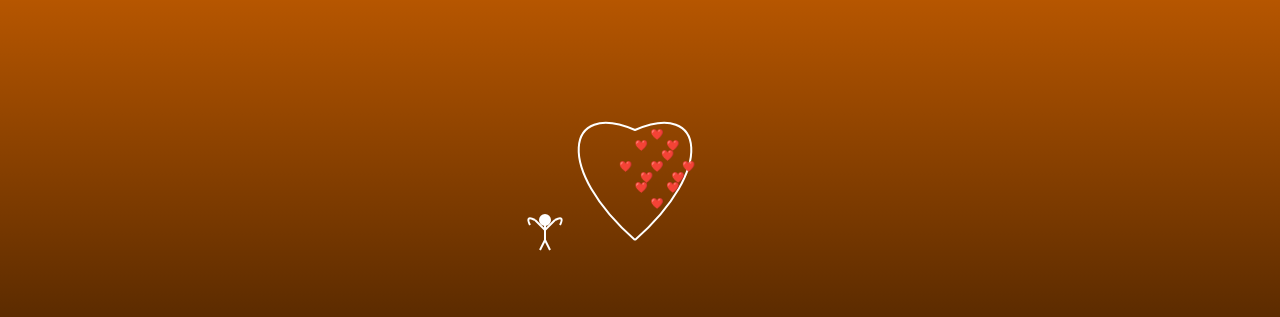
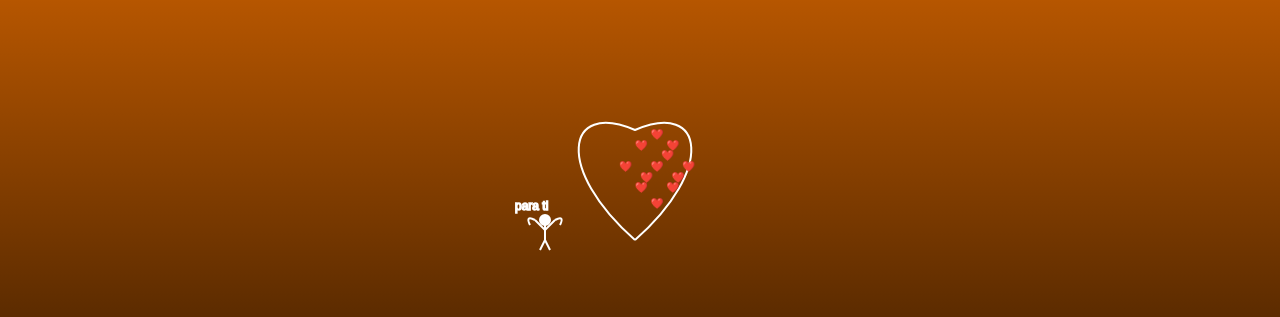
Before and after one commit to jAtienza00/prueba, a React (Create React App) app: page / in a window 1280 px wide. Shown: the part 159-476 px from the top of the page. Built offline with nearby package versions, Linux system fonts and the light colour scheme; no server answers.

Commit message:
Update ImagenAniversario.js

```diff
--- a/src/components/ImagenAniversario.js
+++ b/src/components/ImagenAniversario.js
@@ -53,7 +53,7 @@ const ImagenAniversario = () => {
         </g>
 
         {/* Texto más arriba y más grande, sin negrita */}
-        <text x="45" y="230" fontSize="12" fill="white">para ti</text>
+        <text x="0" y="140" fontSize="12" fill="white">para ti</text>
       </svg>
     </div>
   );
```
